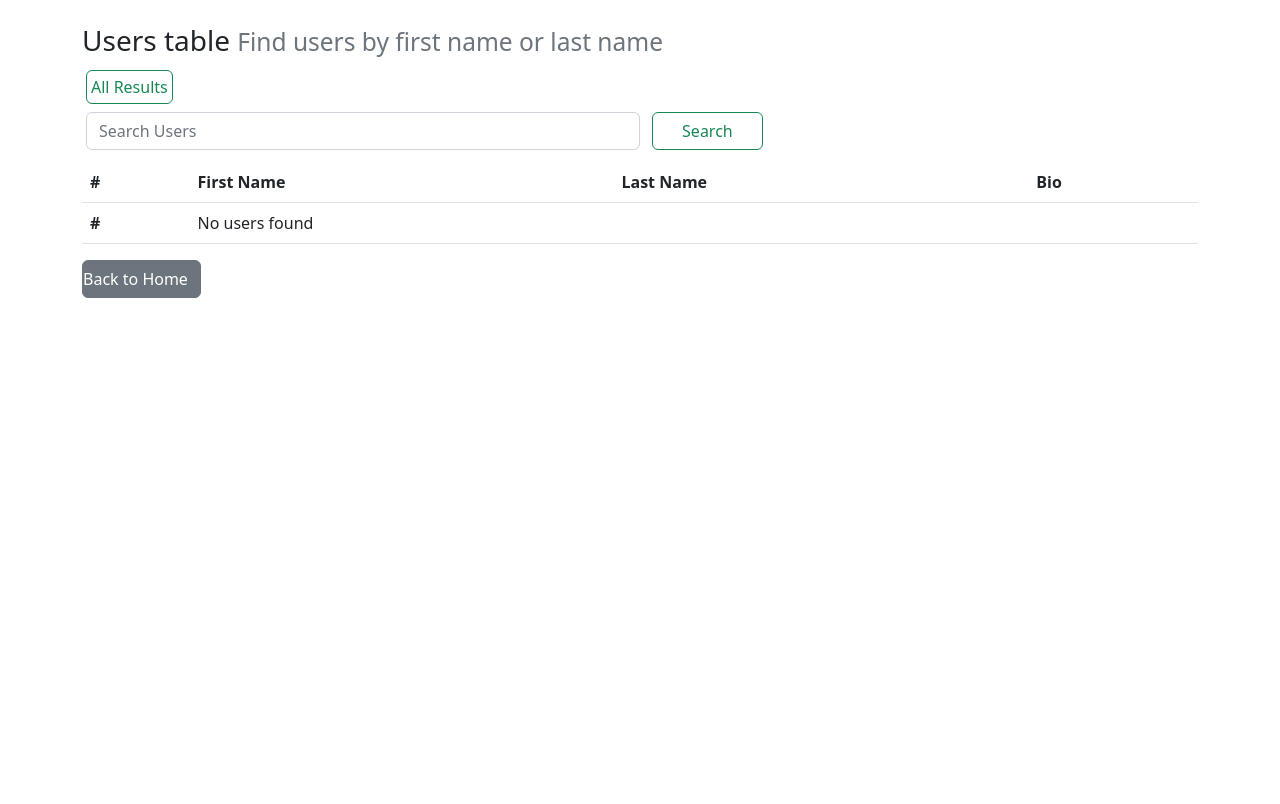
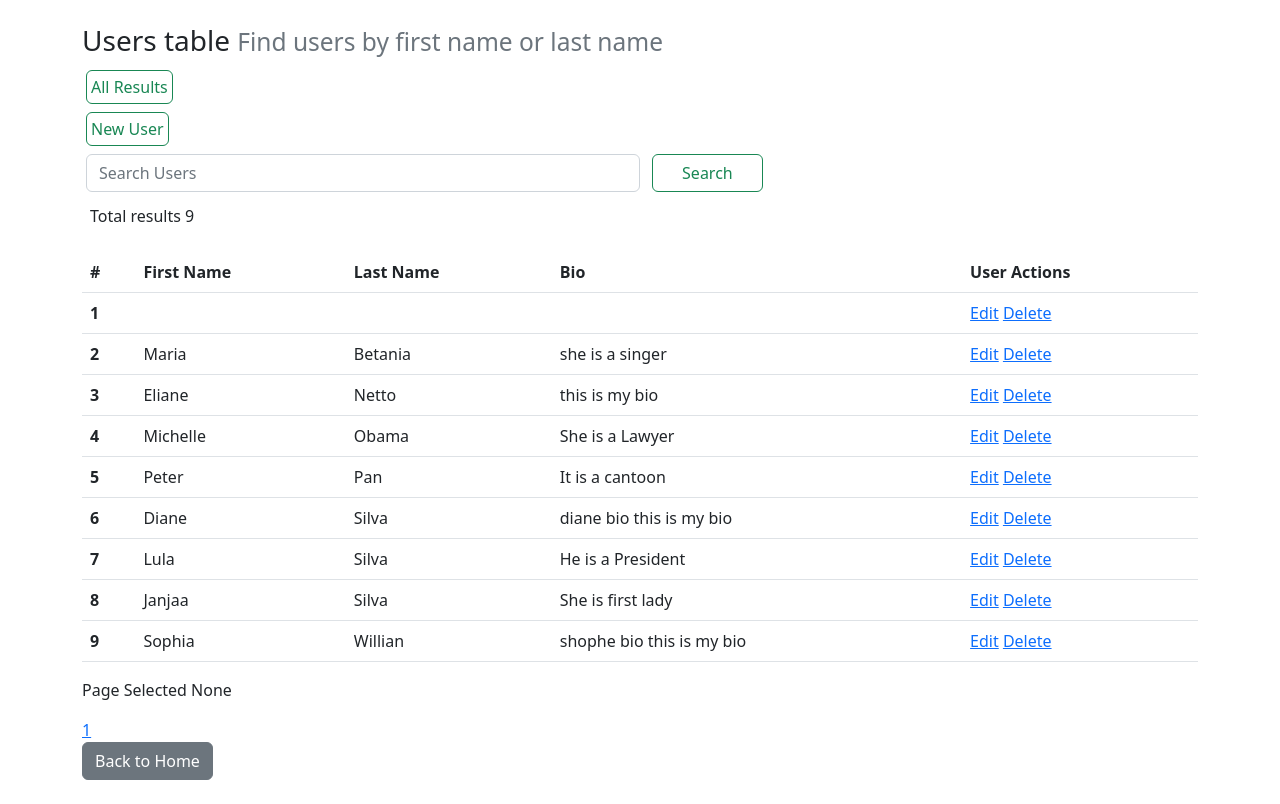
Before and after one commit to elianenettoportal/FlaskAPI_Users, a Flask app: page /users/ in a window 1280 px wide. Before the commit the page ends 298 px from the top, so only its background shows below. Run offline with Flask 3, Linux system fonts and the light colour scheme; parts of the project's set-up code (start-up, migrations or seed data) failed here and were passed over.

Commit message:
implemented a CRUD for usres

```diff
--- a/main/__init__.py
+++ b/main/__init__.py
@@ -23,8 +23,9 @@
 2. Flask-Caching type RedisCache
 3. External Redis Enterprise Cloud Caching published in Heroku
 """
+app.config.from_object(DevConfig)
 #(Uncomment below to run the Docker Redis config)
-app.config.from_object(DockerConfig)
+#app.config.from_object(DockerConfig)
 
 #(Uncomment bellow for local dev or redis cache)
 #  remember to start client redis
--- a/main/users/blueprint.py
+++ b/main/users/blueprint.py
@@ -1,5 +1,6 @@
-from flask import Blueprint, render_template, request
+from flask import Blueprint, render_template, request, redirect
 from main.model import user
+from main import db
 from main import cache
 import time
 
@@ -16,9 +17,9 @@
     NOTE: RedisCache is already available in werkzeug >= 0.7 no need for a special configuration
 """
 # localhost:5000/users/
-@users.route('/')
+@users.route('/memo')
 @cache.memoize()
-def users_list():
+def users_list_memo():
     start_time = time.time()
     args       = request.args
     per_page   = 15
@@ -58,3 +59,88 @@
 
     print("--- %s seconds ---" % (time.time() - start_time))
     return render_template('users/users.html', filterName=filterName, data_set=users)
+
+# localhost:5000/users/
+@users.route('/')
+def users_list():
+    start_time = time.time()
+    args       = request.args
+    per_page   = 15
+    page_num   = args.get('page_num') if args.get('page_num') != None else 1
+    try:
+        users = User.query.order_by(User.lastName).paginate(page=int(page_num), per_page=int(per_page), error_out=True)
+    except Exception as err:
+        print("ERROR** Module User Router - users_list()", str(err))
+        users = []; filterName='';
+
+    print("--- %s seconds ---" % (time.time() - start_time))
+    return render_template('users/users.html', data_set=users)
+
+
+'''
+    By default, Flask accepts GET requests for all routes, I added here it to allow GET and POST requests
+    if request.form checks if someone just submitted the form.
+    If they did, we can access the data that they submitted through the request.form variable
+    Flask represents all of the form data as an ImmutableMultiDict, which is just a fancy Python dictionary.
+    It stored our user's input as a tuple
+'''
+# localhost:5000/users/create
+@users.route('/create',methods=["GET", "POST"])
+def user_create():
+    if request.form:
+        newUser = User(firstName=request.form.get("firstName"), lastName=request.form.get("lastName"), bio=request.form.get("bio"))
+        db.session.add(newUser)
+        db.session.commit()
+    return render_template('users/user_create.html')
+
+'''
+    This method will just redirect to a delete or update template
+'''
+# localhost:5000/users/redirect
+@users.route("/redirect")
+def user_redirect():
+    try:
+        args = request.args
+        if args.get('selected'):
+            userFound = User.query.filter_by(id=args.get('selected')).first()
+        if args.get('action') == 'edit' and userFound:
+            return render_template('users/user_update.html', selected=userFound)
+        elif args.get('action') == 'delete' and userFound:
+            return render_template('users/user_delete.html', selected=userFound)
+        else:
+            return redirect("/users/")
+    except Exception as err:
+        print("ERROR** Module User Router - redirect()", str(err))
+        return redirect("/users/")
+
+'''
+    Find user by the id selected and sent by param and edit the first name
+'''
+# localhost:5000/users/update
+@users.route("/update", methods=["POST"])
+def user_update():
+    try:
+        firstName = request.form.get("firstName")
+        userId    = request.form.get("userId")
+        userFound = User.query.filter_by(id=userId).first()
+        userFound.firstName = firstName
+        db.session.commit()
+    except Exception as err:
+        print("ERROR** Module User Router - redirect()", str(err))
+    return redirect("/users/")
+
+
+'''
+    Find user by the id selected and sent by param and delete it by id
+'''
+# localhost:5000/users/delete
+@users.route("/delete", methods=["POST"])
+def user_delete():
+    try:
+        userId = request.form.get("userId")
+        userFound = User.query.filter_by(id=userId).first()
+        db.session.delete(userFound)
+        db.session.commit()
+    except Exception as err:
+        print("ERROR** Module User Router - redirect()", str(err))
+    return redirect("/users/")
--- a/main/users/templates/users/users.html
+++ b/main/users/templates/users/users.html
@@ -18,7 +18,10 @@
                 <small class="text-muted">Find users by first name or last name</small>
             </h3>
             <form class="form-inline my-2 my-lg-0 p-1" method="GET" action="/users/">
-                <button class="btn btn-outline-success p-1" type="submit" id="btn-clearsearch" style="padding-left: 0;">All Results</button>
+                <button class="btn btn-outline-success p-1" type="submit" id="btn-clearsearch">All Results</button>
+            </form>
+            <form class="form-inline my-2 my-lg-0 p-1" action="/users/create">
+                <button class="btn btn-outline-success p-1" id="btn-create">New User</button>
             </form>
             <form class="form-inline my-2 my-lg-0" method="GET" action="/users/search">
                 <!-- (DOC)  When a user submit the form a data sent to the server will be a -name value pair- name is the var to userData and value is what user types. Value auto added to the submit-->
@@ -34,6 +37,7 @@
                         <th scope="col">First Name</th>
                         <th scope="col">Last Name</th>
                         <th scope="col">Bio</th>
+                        <th scope="col">User Actions</th>
                     </tr>
                     </thead>
                     <tbody>
@@ -53,6 +57,10 @@
                                     <td>{{user.firstName}}</td>
                                     <td>{{user.lastName}}</td>
                                     <td>{{user.bio}}</td>
+                                    <td>
+                                        <a href="{{ url_for('users.user_redirect', action='edit', selected=user.id) }}">Edit</a>
+                                        <a href="{{ url_for('users.user_redirect', action='delete', selected=user.id) }}">Delete</a>
+                                    </td>
                                 </tr>
                             {% endfor %}
                         {% else %}
@@ -91,7 +99,7 @@
                 {% endif %}
             </form>
             <form action="/">
-                <button type="submit" class="btn btn-secondary mb-4" style="padding-left: 0;">Back to Home</button>
+                <button type="submit" class="btn btn-secondary mb-4">Back to Home</button>
             </form>
         </div>
     </body>
```
Also changed, not shown: main/model/user.py (+6 -2 lines), main/users/templates/users/user_create.html (added, +31 -0 lines), main/users/templates/users/user_delete.html (added, +27 -0 lines), main/users/templates/users/user_update.html (added, +27 -0 lines), db/powertofly_test.db.
